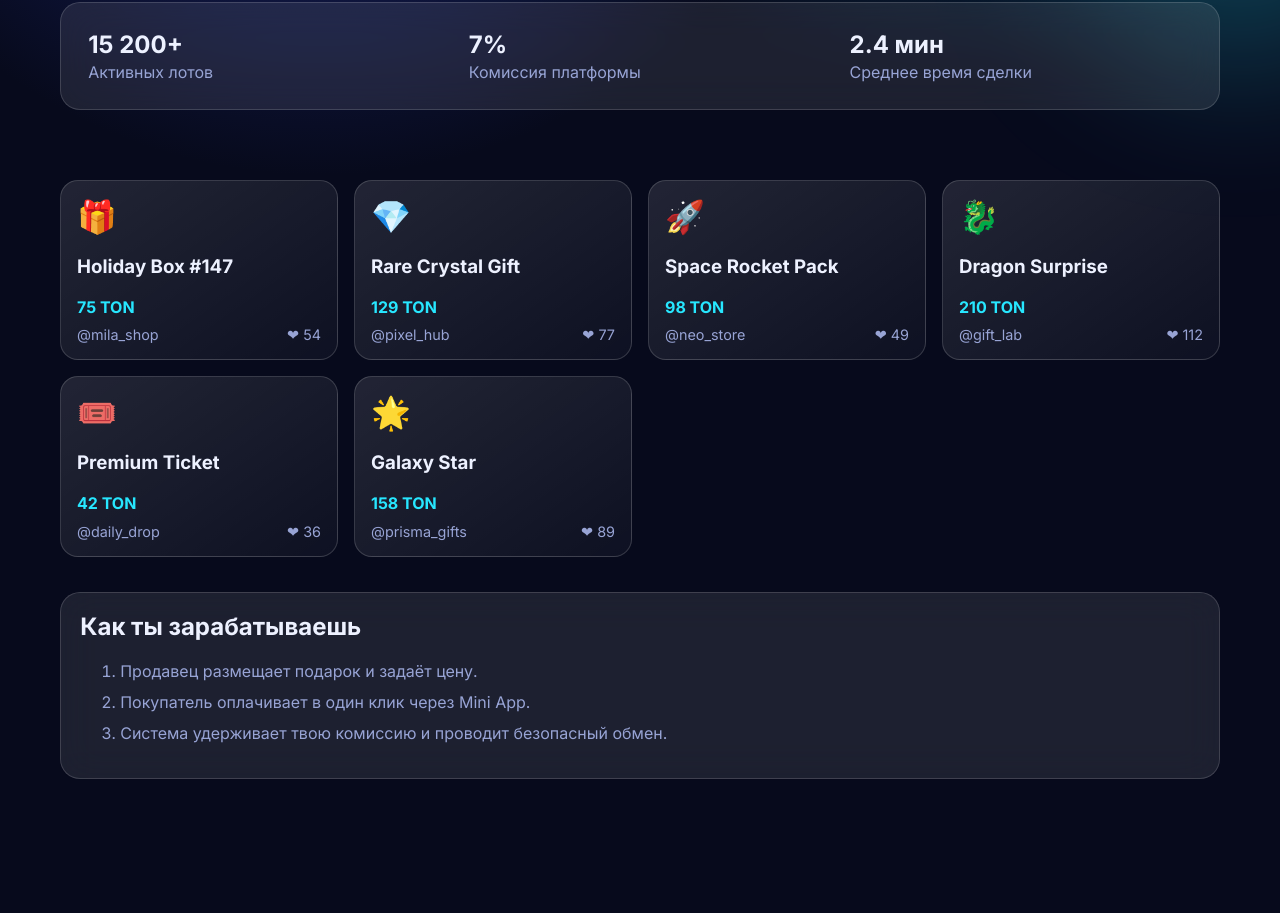
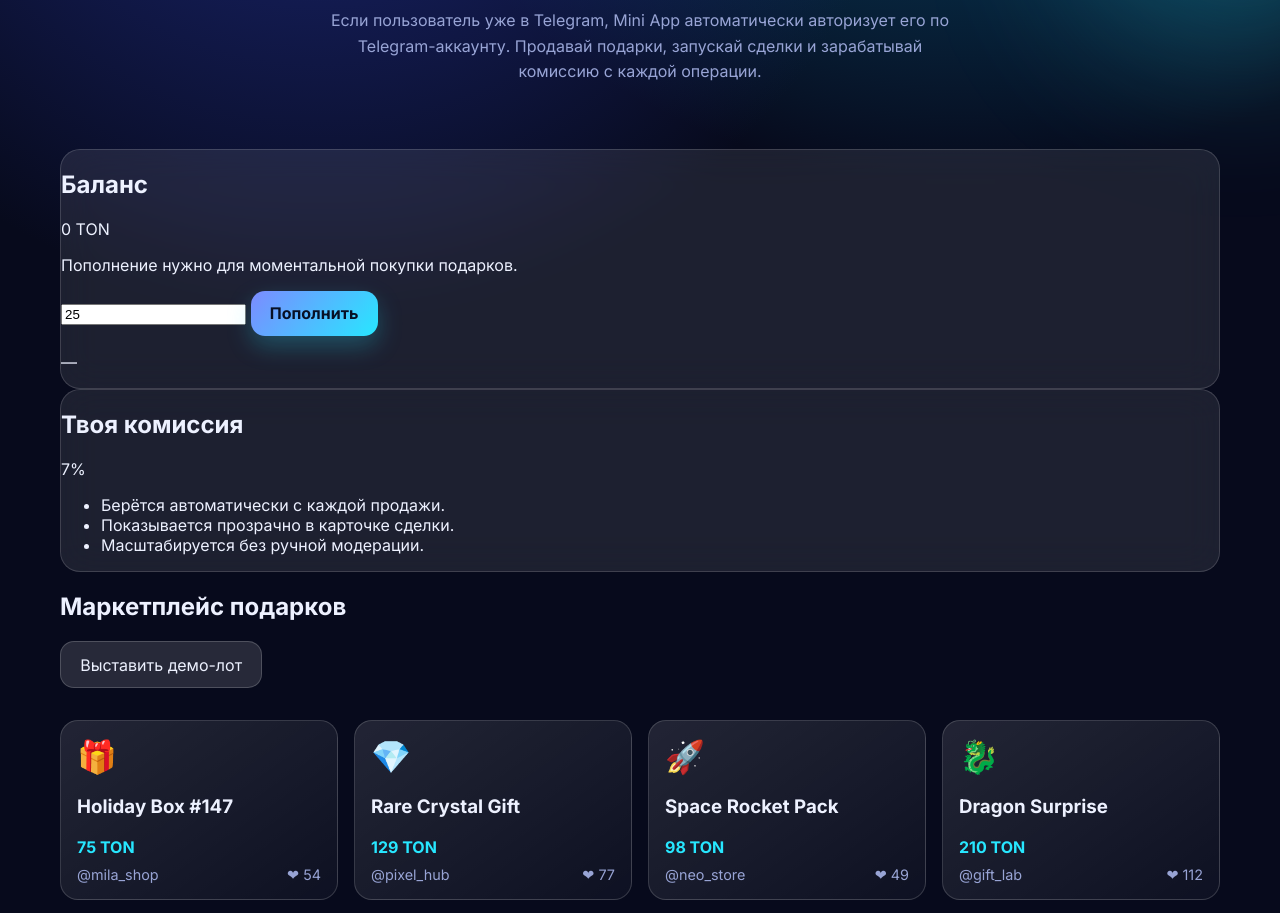
Before and after one commit to phghterglewin-cmyk/Segment, a plain HTML site: page index.html in a window 1280 px wide. Shown: the part 666-1579 px from the top of the page. Before the commit the page ends 1509 px from the top, so only its background shows below. Drawn offline with Linux system fonts and the light colour scheme.

Commit message:
Update index.html

```diff
--- a/index.html
+++ b/index.html
@@ -3,7 +3,7 @@
   <head>
     <meta charset="UTF-8" />
     <meta name="viewport" content="width=device-width, initial-scale=1.0" />
-    <title>Gift Segment Market</title>
+    <title>Gift Portal Market</title>
     <link rel="preconnect" href="https://fonts.googleapis.com" />
     <link rel="preconnect" href="https://fonts.gstatic.com" crossorigin />
     <link
@@ -11,6 +11,7 @@
       rel="stylesheet"
     />
     <link rel="stylesheet" href="styles.css" />
+    <script src="https://telegram.org/js/telegram-web-app.js"></script>
   </head>
   <body>
     <div class="ambient ambient--one"></div>
@@ -19,50 +20,77 @@
     <header class="topbar glass">
       <div class="brand">
         <span class="brand__logo">✦</span>
-        <span>Gift Portal</span>
+        <div>
+          <span>Gift Portal</span>
+          <p class="brand__subtitle">Mini App Marketplace</p>
+        </div>
       </div>
-      <button class="btn btn--ghost">Подключить Telegram</button>
+
+      <div class="user-box" id="userBox">
+        <p class="user-box__status" id="authStatus">Проверяем Telegram-аккаунт…</p>
+        <p class="user-box__name" id="userName">Гость</p>
+      </div>
     </header>
 
     <main>
       <section class="hero">
-        <p class="hero__badge">Telegram Mini App</p>
-        <h1>Маркет подарков, который выглядит премиально</h1>
+        <p class="hero__badge">Telegram Auto Login + Marketplace</p>
+        <h1>Продажа подарков с автологином и моментальным пополнением</h1>
         <p class="hero__text">
-          Люди выставляют Telegram-подарки на продажу, ты автоматически получаешь
-          комиссию с каждой сделки. Быстрый, безопасный и визуально мощный интерфейс.
+          Если пользователь уже в Telegram, Mini App автоматически авторизует его по
+          Telegram-аккаунту. Продавай подарки, запускай сделки и зарабатывай комиссию с
+          каждой операции.
         </p>
-        <div class="hero__cta">
-          <button class="btn btn--primary">Запустить площадку</button>
-          <button class="btn btn--secondary">Посмотреть демо</button>
-        </div>
-        <div class="stats glass">
-          <article>
-            <h3>15 200+</h3>
-            <p>Активных лотов</p>
-          </article>
-          <article>
-            <h3>7%</h3>
-            <p>Комиссия платформы</p>
-          </article>
-          <article>
-            <h3>2.4 мин</h3>
-            <p>Среднее время сделки</p>
-          </article>
-        </div>
       </section>
 
-      <section class="cards" id="market"></section>
+      <section class="dashboard">
+        <article class="wallet glass">
+          <h2>Баланс</h2>
+          <p class="wallet__value"><span id="walletValue">0</span> TON</p>
+          <p class="wallet__hint">Пополнение нужно для моментальной покупки подарков.</p>
+          <div class="wallet__topup">
+            <input id="topupInput" type="number" min="1" step="1" value="25" />
+            <button class="btn btn--primary" id="topupBtn">Пополнить</button>
+          </div>
+          <p class="wallet__note" id="walletNote">—</p>
+        </article>
 
-      <section class="panel glass">
-        <h2>Как ты зарабатываешь</h2>
-        <ol>
-          <li>Продавец размещает подарок и задаёт цену.</li>
-          <li>Покупатель оплачивает в один клик через Mini App.</li>
-          <li>Система удерживает твою комиссию и проводит безопасный обмен.</li>
-        </ol>
+        <article class="commission glass">
+          <h2>Твоя комиссия</h2>
+          <p class="commission__value">7%</p>
+          <ul>
+            <li>Берётся автоматически с каждой продажи.</li>
+            <li>Показывается прозрачно в карточке сделки.</li>
+            <li>Масштабируется без ручной модерации.</li>
+          </ul>
+        </article>
+      </section>
+
+      <section class="marketplace">
+        <div class="marketplace__head">
+          <h2>Маркетплейс подарков</h2>
+          <button class="btn btn--secondary" id="sellDemoBtn">Выставить демо-лот</button>
+        </div>
+        <div class="cards" id="market"></div>
       </section>
     </main>
+
+    <template id="cardTemplate">
+      <article class="card">
+        <div class="card__top">
+          <span class="card__emoji"></span>
+          <span class="card__rarity"></span>
+        </div>
+        <h3 class="card__title"></h3>
+        <div class="card__price"></div>
+        <p class="card__seller"></p>
+        <div class="card__meta">
+          <span class="card__likes"></span>
+          <span class="card__fee"></span>
+        </div>
+        <button class="btn btn--ghost card__buy">Купить</button>
+      </article>
+    </template>
 
     <script src="script.js"></script>
   </body>
```
